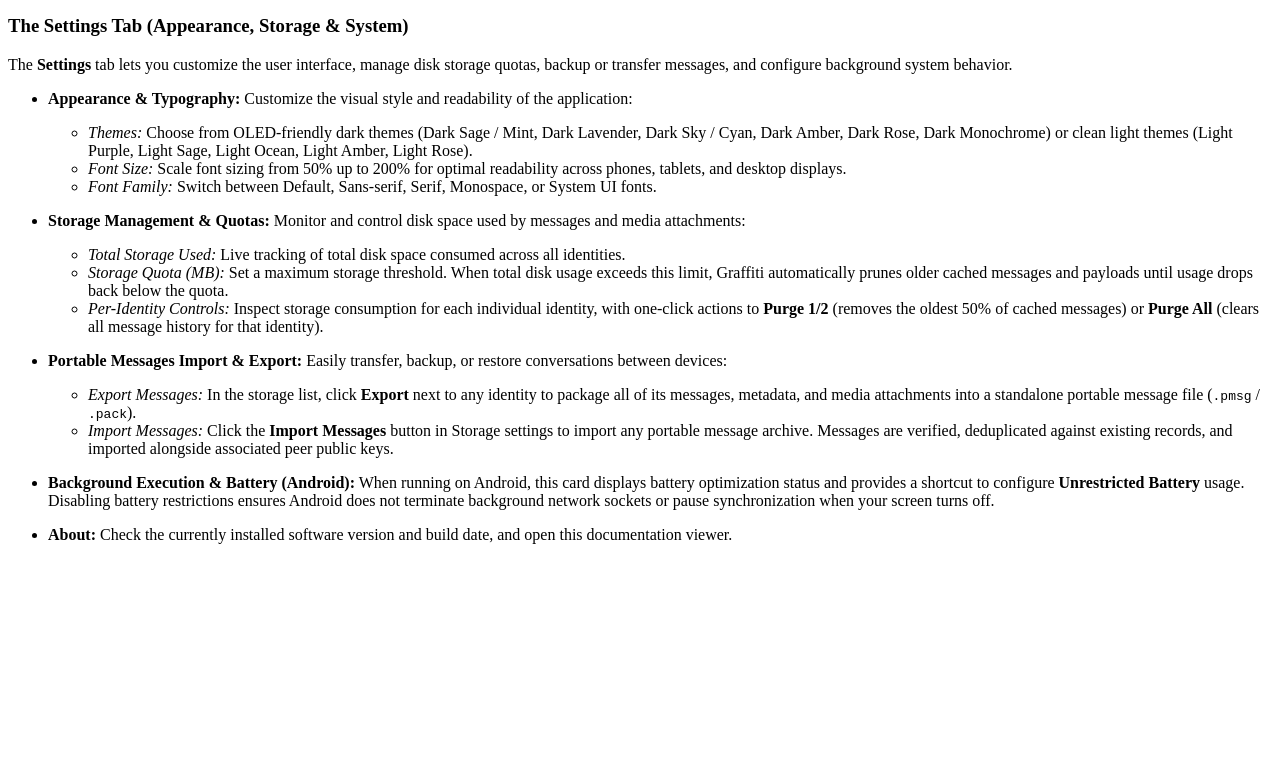
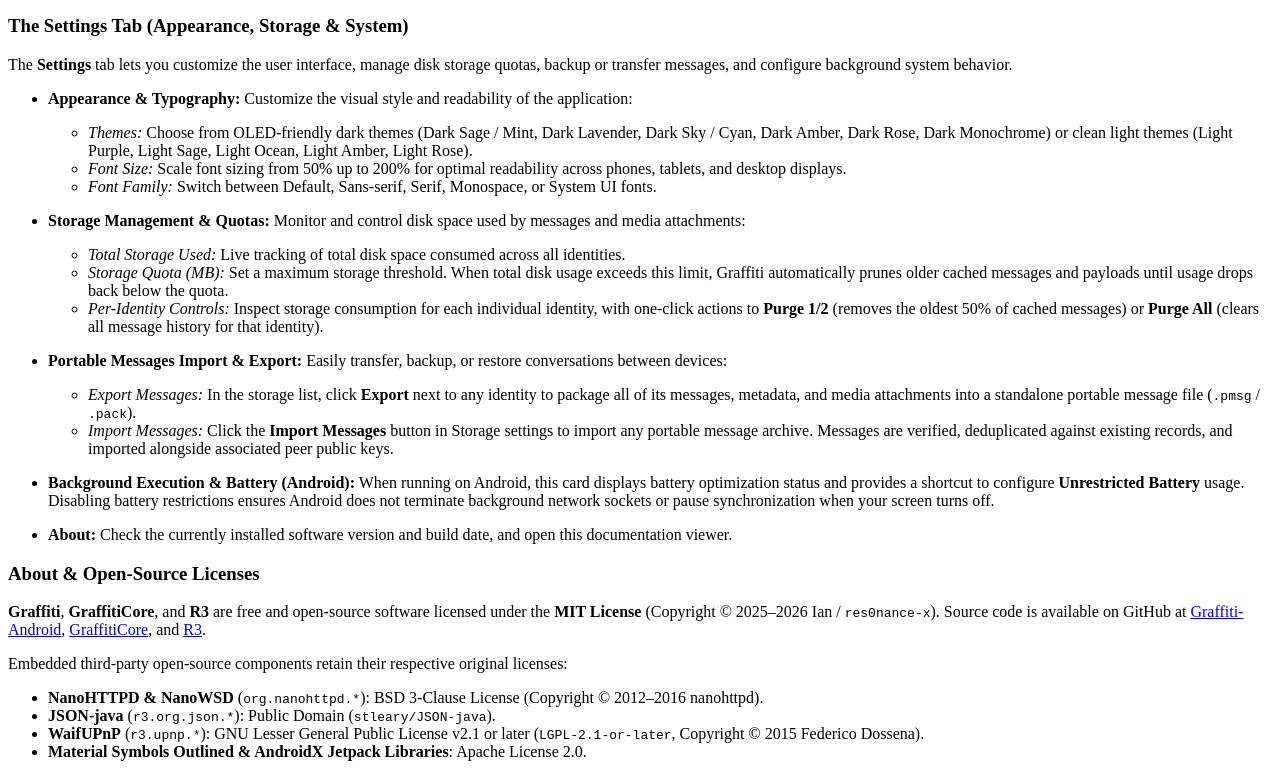
Before and after one commit to res0nance-x/GraffitiCore, a plain HTML site: page src/main/resources/web/help.html in a window 1280 px wide. Shown: the part 3066-3843 px from the top of the page. Before the commit the page ends 3626 px from the top, so only its background shows below. Drawn offline with Linux system fonts and the light colour scheme.

Commit message:
Add open-source and third-party licenses section to help.html

```diff
--- a/src/main/resources/web/help.html
+++ b/src/main/resources/web/help.html
@@ -225,6 +225,16 @@
 			<p><strong>About:</strong> Check the currently installed software version and build date, and open this documentation viewer.</p>
 		</li>
 	</ul>
+
+	<h3 id='open-source-licenses'>About &amp; Open-Source Licenses</h3>
+	<p><strong>Graffiti</strong>, <strong>GraffitiCore</strong>, and <strong>R3</strong> are free and open-source software licensed under the <strong>MIT License</strong> (Copyright &copy; 2025&ndash;2026 Ian / <code>res0nance-x</code>). Source code is available on GitHub at <a href="https://github.com/res0nance-x/Graffiti-Android">Graffiti-Android</a>, <a href="https://github.com/res0nance-x/GraffitiCore">GraffitiCore</a>, and <a href="https://github.com/res0nance-x/R3">R3</a>.</p>
+	<p>Embedded third-party open-source components retain their respective original licenses:</p>
+	<ul>
+		<li><strong>NanoHTTPD &amp; NanoWSD</strong> (<code>org.nanohttpd.*</code>): BSD 3-Clause License (Copyright &copy; 2012&ndash;2016 nanohttpd).</li>
+		<li><strong>JSON-java</strong> (<code>r3.org.json.*</code>): Public Domain (<code>stleary/JSON-java</code>).</li>
+		<li><strong>WaifUPnP</strong> (<code>r3.upnp.*</code>): GNU Lesser General Public License v2.1 or later (<code>LGPL-2.1-or-later</code>, Copyright &copy; 2015 Federico Dossena).</li>
+		<li><strong>Material Symbols Outlined &amp; AndroidX Jetpack Libraries</strong>: Apache License 2.0.</li>
+	</ul>
 </body>
 
 </html>
```
